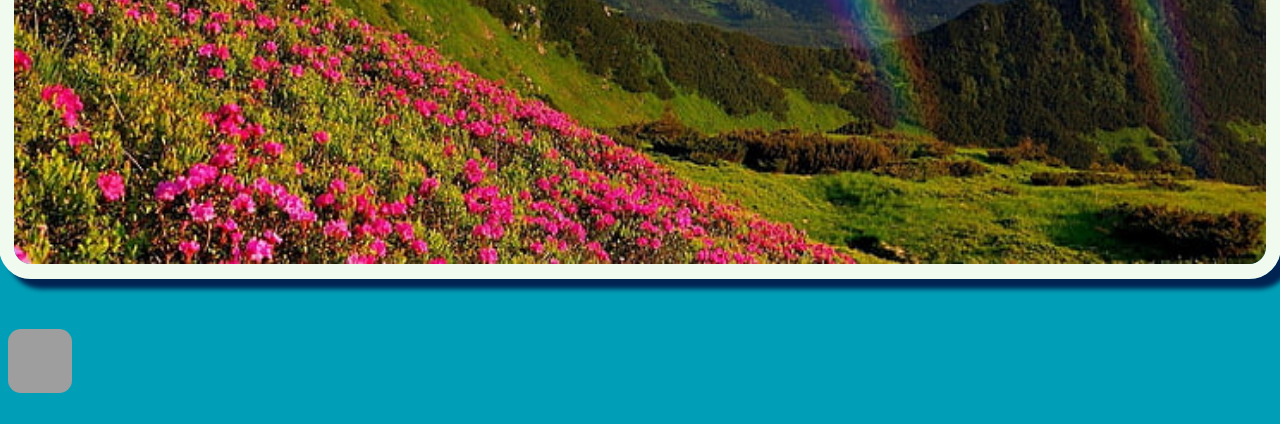
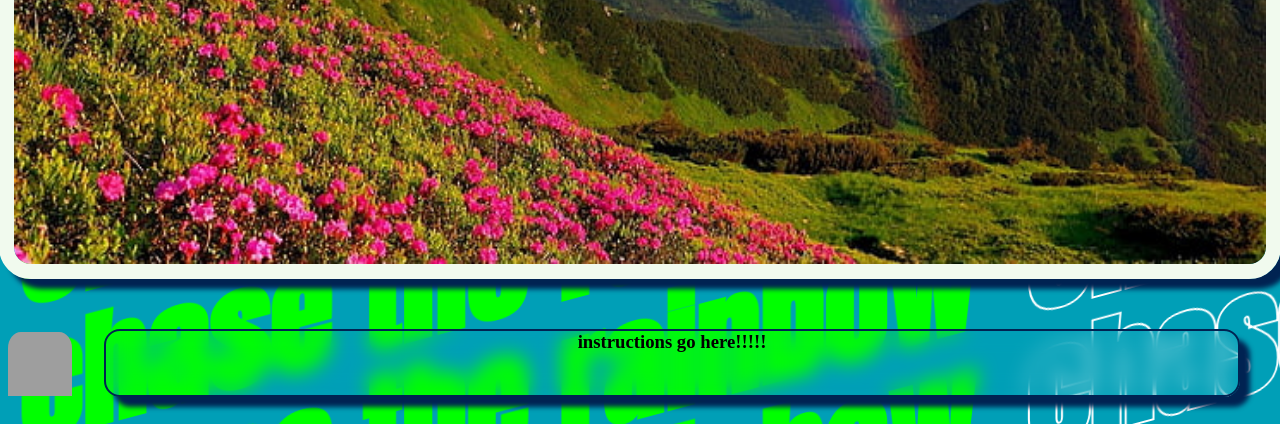
Before and after one commit to seanmgrant/Project1-T5-Rainbow-Chaser, a plain HTML site: page index.html in a window 1280 px wide. Shown: the part 601-1025 px from the top of the page. Before the commit the page ends 1002 px from the top, so only its background shows below. Drawn offline with Linux system fonts and the light colour scheme; grey boxes are pictures that could not be loaded; a web font is replaced by a local one.

Commit message:
added glass instructions pane and clened css, added notes

```diff
--- a/assets/css/style.css
+++ b/assets/css/style.css
@@ -24,6 +24,7 @@ section {
     display: block;
 }
 
+                                                    /* styling for title */
 .title {
     z-index: 999;
     border: 2px solid var(--darkBlue);
@@ -38,6 +39,7 @@ section {
     margin-bottom: -30px;
 }
 
+                                                /* styling for front main image */
 .centerImage {
     z-index: 2;
     height: 50rem;
@@ -56,12 +58,16 @@ section {
     box-shadow: 10px 10px 5px var(--darkBlue);
 }
 
+                                        /* styling for rainbow button on bottom  */
+
 .buttonContainer {
     align-items: center;
+    display: flex;
+    align-items: bottom;
 }
 
 #rainbowBtn {
-    align-items: bottom;
+    padding-bottom: 1rem;
     border-radius: 20%;
     height: 4rem;
     width: 4rem;
@@ -78,27 +84,38 @@ section {
     animation: animate 1.5s linear infinite;
 }
 
-
-
 #buttonContainer {
     display: block;
     align-items: center;
     align-content: center;
     display: table-cell;
-    vertical-align: bottom;
+
+}
+                                        /* styling for instructions box go here */
+#instructions {
+    z-index: 999;
+    border: 2px solid var(--darkBlue);
+    border-radius: 1rem;
+    text-align: center;
+    backdrop-filter: blur(10px);
+    box-shadow: 10px 10px 5px #002352;
+    height: 4rem;
+    width: 100%;
+    margin-top: 5rem;
+    margin-left: 2rem;
+    margin-right: 2rem;
+    bottom: 3%;
+    left: 5%;
 }
 
+                                            /* animations for rainbow button */
 @keyframes animate {
     100% {
         filter: hue-rotate(360deg);
     }
 }
 
-
-
                                         /* animation for background starts here */
-
-
 .content .text{
     position: fixed;
     top: 0;
@@ -136,15 +153,16 @@ section {
     /* text-shadow: calc(var(--x)) 100px 0 var(--darkBlue); */
     transform: translateX(calc(0% - var(--x)* var(--i)));
 }
+
 .text h2 span {
     color: #0f0;
     margin: 0 10px;
 }
+
 .text h2 span:nth-child(even) {
     color: transparent;
     -webkit-text-stroke: 2px #fff;
 }
-
 
 .tooltip {
     position: relative;
@@ -161,7 +179,6 @@ section {
     text-align: center;
     padding: 5px 0;
     border-radius: 6px;
-
     /* Position the tooltip text - see examples below! */
     position: absolute;
     z-index: 1;
--- a/index.html
+++ b/index.html
@@ -43,13 +43,14 @@
         <div class="buttonContainer">
             <a href="maps.html"><input type="image" id="rainbowBtn" src="https://emojigraph.org/media/microsoft/rainbow_1f308.png">
             </a>
+            <h3 id="instructions">instructions go here!!!!!</h3>
 
 
 
         </div>
 
         <div class="text">
-            <!-- <h2 style="--i:0.5"><span> chase the rainbow</span><span> chase the rainbow</span><span> chase the rainbow</span>
+            <h2 style="--i:0.5"><span> chase the rainbow</span><span> chase the rainbow</span><span> chase the rainbow</span>
                 <span> chase the rainbow</span><span> chase the rainbow</span><span> chase the rainbow</span>
                 <span> chase the rainbow</span><span> chase the rainbow</span><span> chase the rainbow</span></h2>
             <h2 style="--i:1.5"><span> chase the rainbow</span><span> chase the rainbow</span><span> chase the rainbow</span>
@@ -84,7 +85,7 @@
                 <span> chase the rainbow</span><span> chase the rainbow</span><span> chase the rainbow</span></h2>
             <h2 style="--i:0.5"><span> chase the rainbow</span><span> chase the rainbow</span><span> chase the rainbow</span>
                 <span> chase the rainbow</span><span> chase the rainbow</span><span> chase the rainbow</span>
-                <span> chase the rainbow</span><span> chase the rainbow</span><span> chase the rainbow</span></h2> -->
+                <span> chase the rainbow</span><span> chase the rainbow</span><span> chase the rainbow</span></h2>
         </div>
 
         <script src="./assets/js/script.js"> </script>
```
Lines whose indentation alone changed are shown as unchanged.
